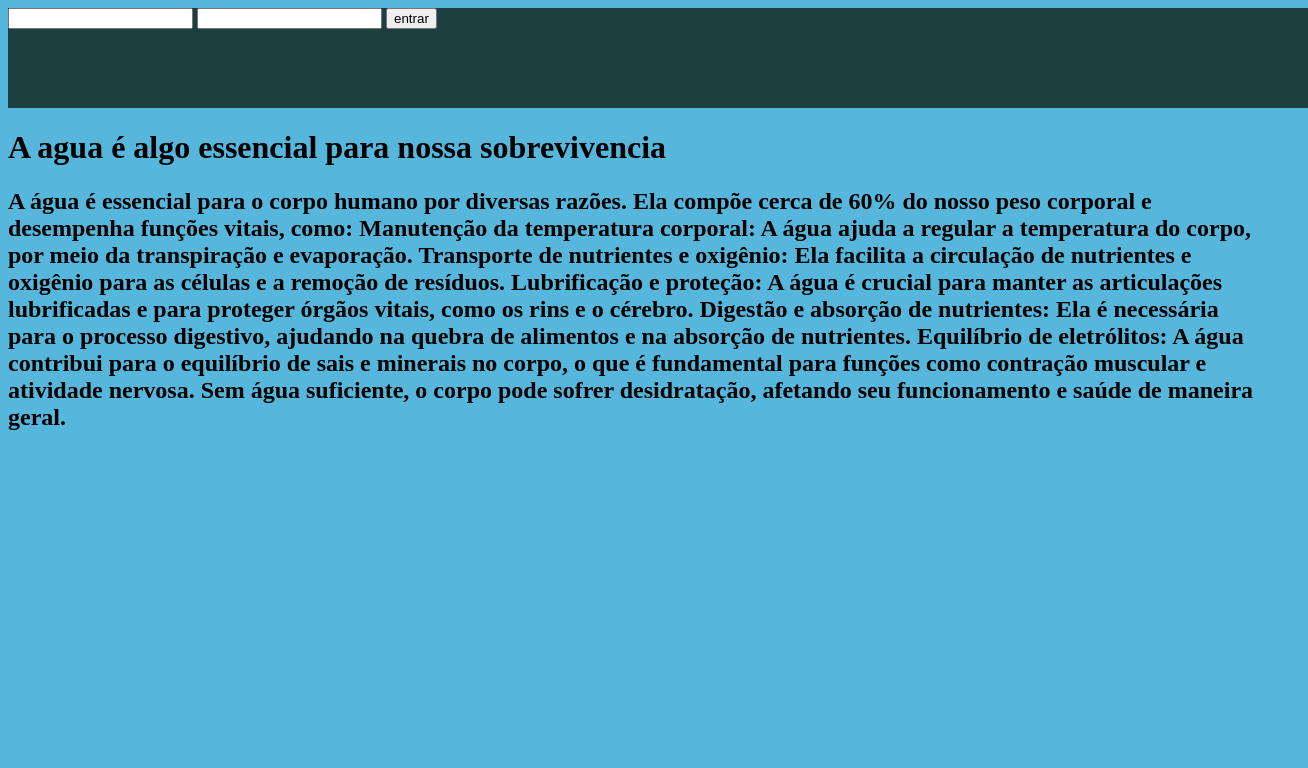
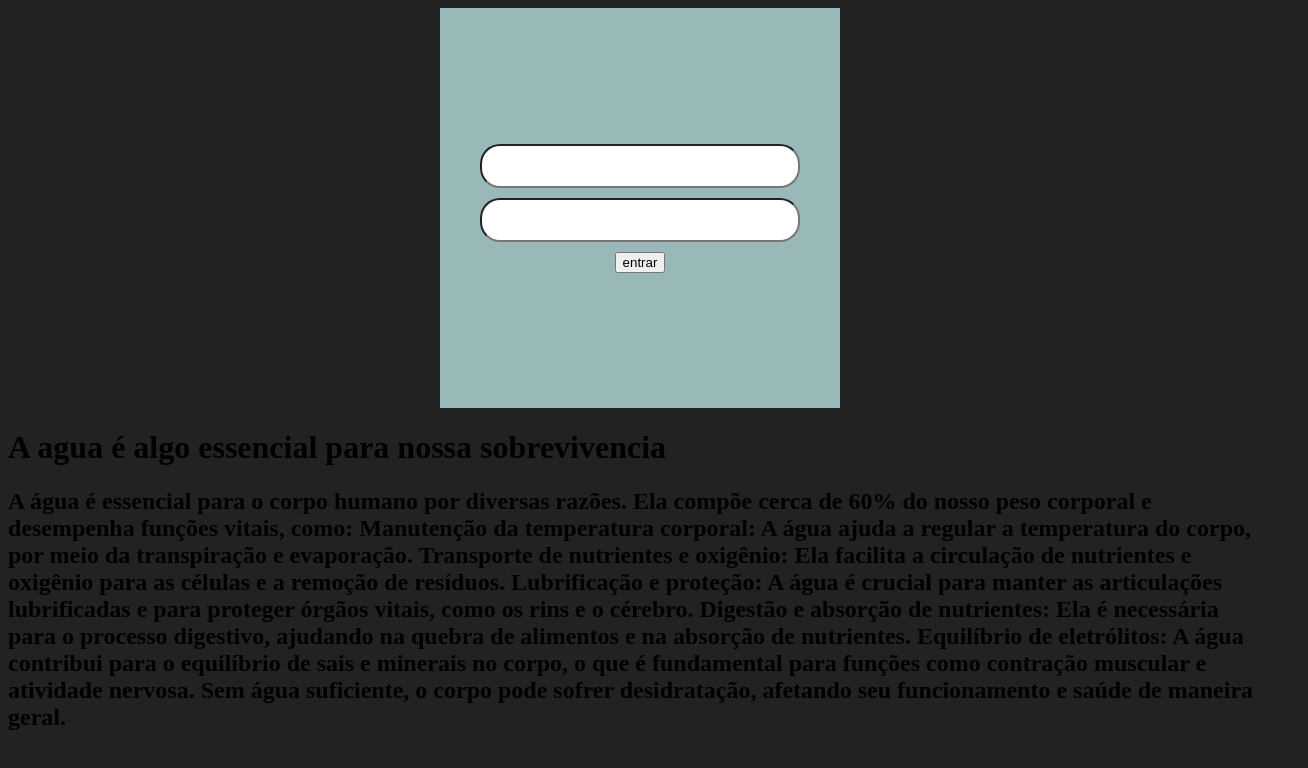
Before and after one commit to BixcoitoCanibal/ABCDARIO, a plain HTML site: page any/html/any.html in a window 1280 px wide. Shown: the whole page, 1308 px wide, since content can reach past the window. Drawn offline with Linux system fonts and the light colour scheme.

Commit message:
Add files via upload

```diff
--- a/any/css/any.css
+++ b/any/css/any.css
@@ -1,18 +1,38 @@
-header {
-    color: #4169e1;
-    background-color: #4169e1;
+body{
+
+background-color: #222222;
 
 }
-body {
-    background-color: #56b6db;
+
+
+#conteudo {
+    width: 400px;
+    height: 400px;
+    background-color: #99b9b9;
+    margin: 0 auto;
+    display: flex;
+    flex-direction: column;
+    align-items: center; /* Alinha ao centro considerando largura */
+    justify-content: center; /* Alinha ao centro considerando altura */
 }
-#conteudo{
-    width: 1300px;
-    height: 100px;
-    background-color: rgb(28, 63, 63);
-    margin: 0 auto;
+
+.input {
+    width: 80%; /* Largura */
+    height: 40px; /* Altura */
+    margin-bottom: 10px; /* Espaçamento externo */
+    padding: 20px; /* Espaçamento interno */
+    box-sizing: border-box; /* Respeita o espaçamento interno, e
+    não deixa o elemento pai alterar seu comportamento! */
+    border-radius: 20px;
 }
-.input{
-color: red;
 
+#botao-entrar{
+    width: 80%;
+    height: 45px;
+    background-color: rgb(27, 40, 156);
+    border: solid 3px #000;
+    border-radius: 20px;
+    font-weight: bold;
+    color: #ffffff;
+    font-size: 20px;
 }
```
Also changed, not shown: any/pages/index.html (added, +26 -0 lines), any/pages/gumball.html (added).
